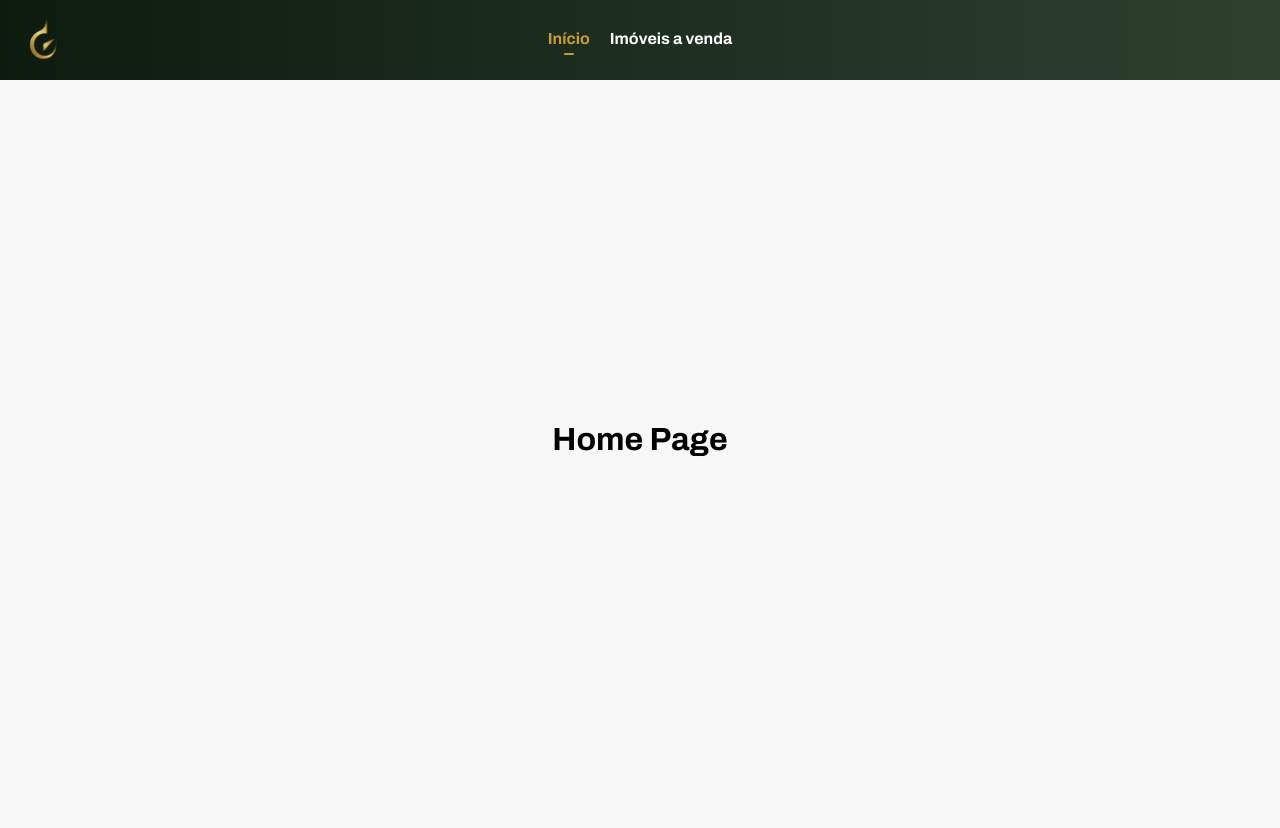
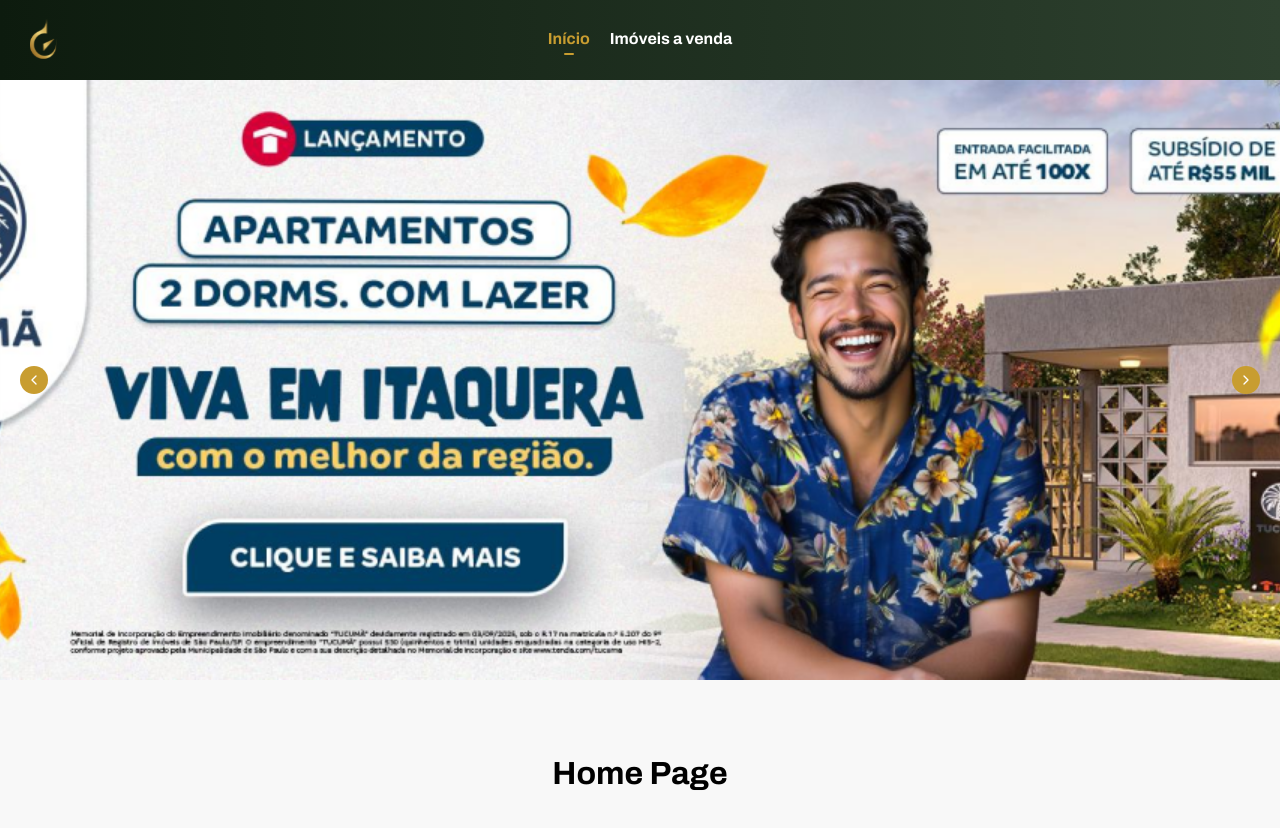
Before and after one commit to gabrielrom/celebre, a React (Vite) app: page / in a window 1280 px wide. Shown: the top 828 px of the page. Before the commit the page ends 800 px from the top, so only its background shows below. Built offline with nearby package versions, Linux system fonts and the light colour scheme.

Commit message:
create banner carousel

```diff
--- /dev/null
+++ b/src/components/BannerCarousel/BannerCarousel.jsx
@@ -0,0 +1,53 @@
+import { useState, useEffect } from 'react';
+import { ChevronLeft, ChevronRight } from 'lucide-react';
+import styles from './BannerCarousel.module.css';
+
+export default function BannerCarousel({ banners }) {
+  const [currentIndex, setCurrentIndex] = useState(0);
+
+  const nextSlide = () => {
+    setCurrentIndex((prevIndex) => (prevIndex + 1) % banners.length);
+  };
+
+  const prevSlide = () => {
+    setCurrentIndex((prevIndex) => (prevIndex - 1 + banners.length) % banners.length);
+  };
+
+  useEffect(() => {
+    const timer = setInterval(() => {
+      nextSlide();
+    }, 5000);
+
+    return () => clearInterval(timer);
+  }, [currentIndex]); // Reset timer on interaction/change
+
+  if (!banners || banners.length === 0) return null;
+
+  return (
+    <div className={styles.carouselContainer}>
+      <div
+        className={styles.slidesWrapper}
+        style={{ transform: `translateX(-${currentIndex * 100}%)` }}
+      >
+        {banners.map((banner, index) => (
+          <div key={index} className={styles.slide}>
+            <picture className={styles.picture}>
+              {banner.imageMobile && (
+                <source media="(max-width: 768px)" srcSet={banner.imageMobile} />
+              )}
+              <img src={banner.image} className={styles.image} />
+            </picture>
+          </div>
+        ))}
+      </div>
+
+      <button onClick={prevSlide} className={`${styles.navButton} ${styles.prevButton}`} aria-label="Banner anterior">
+        <ChevronLeft size={16} color="currentColor" />
+      </button>
+
+      <button onClick={nextSlide} className={`${styles.navButton} ${styles.nextButton}`} aria-label="Próximo banner">
+        <ChevronRight size={16} color="currentColor" />
+      </button>
+    </div>
+  );
+}
--- /dev/null
+++ b/src/components/BannerCarousel/BannerCarousel.module.css
@@ -0,0 +1,62 @@
+.carouselContainer {
+  position: relative;
+  width: 100%;
+  height: 600px;
+  overflow: hidden;
+  background-color: var(--gray-color); /* Placeholder bg */
+}
+
+.slidesWrapper {
+  display: flex;
+  width: 100%;
+  height: 100%;
+  transition: transform 0.5s ease-in-out;
+}
+
+.slide {
+  min-width: 100%;
+  height: 100%;
+}
+
+.image {
+  width: 100%;
+  height: 100%;
+  object-fit: cover;
+}
+
+.navButton {
+  position: absolute;
+  top: 50%;
+  transform: translateY(-50%);
+  width: 28px;
+  height: 28px;
+  background-color: var(--secodary-color);
+  color: var(--white-color);
+  border: none;
+  border-radius: 50%;
+  display: flex;
+  align-items: center;
+  justify-content: center;
+  cursor: pointer;
+  z-index: 10;
+  transition: background-color 0.2s ease;
+}
+
+.navButton:hover {
+  filter: brightness(0.9);
+}
+
+.prevButton {
+  left: 20px;
+}
+
+.nextButton {
+  right: 20px;
+}
+
+/* Responsividade: Ajustes opcionais para mobile */
+@media (max-width: 768px) {
+  .carouselContainer {
+    height: 400px; /* Opcional: reduzir altura em telas pequenas */
+  }
+}
--- a/src/pages/home/views/HomeView.jsx
+++ b/src/pages/home/views/HomeView.jsx
@@ -1,7 +1,16 @@
 import Navbar from '../../../components/Navbar/Navbar';
+import BannerCarousel from '../../../components/BannerCarousel/BannerCarousel';
 import styles from './HomeView.module.css';
+import bannerImage from '../../../assets/banner1.png';
+import bannerImageMobile from '../../../assets/mobile-image.png';
 
 export function HomeView() {
+  const banners = [
+    { image: bannerImage, imageMobile: bannerImageMobile, alt: 'Banner Promocional 1' },
+    { image: bannerImage, imageMobile: bannerImageMobile, alt: 'Banner Promocional 2' },
+    { image: bannerImage, imageMobile: bannerImageMobile, alt: 'Banner Promocional 3' }
+  ];
+
   return (
     <div className={styles.container}>
       <header className={styles.navbarArea}>
@@ -9,7 +18,11 @@ export function HomeView() {
       </header>
 
       <main className={styles.contentArea}>
-        <h1 className={styles.title}>Home Page</h1>
+        <BannerCarousel banners={banners} />
+
+        <div className={styles.innerContent}>
+          <h1 className={styles.title}>Home Page</h1>
+        </div>
       </main>
 
       <footer className={styles.footerArea}>
--- a/src/pages/home/views/HomeView.module.css
+++ b/src/pages/home/views/HomeView.module.css
@@ -28,7 +28,17 @@
   display: flex;
   flex-direction: column;
   align-items: center;
-  justify-content: center;
+  width: 100%;
+}
+
+.innerContent {
+  width: 100%;
+  padding: 26px;
+  margin-top: 50px;
+  margin-bottom: 50px;
+  display: flex;
+  flex-direction: column;
+  align-items: center;
 }
 
 .footerArea {
```
Also changed, not shown: src/assets/banner1.png (added), src/assets/mobile-image.png (added).
